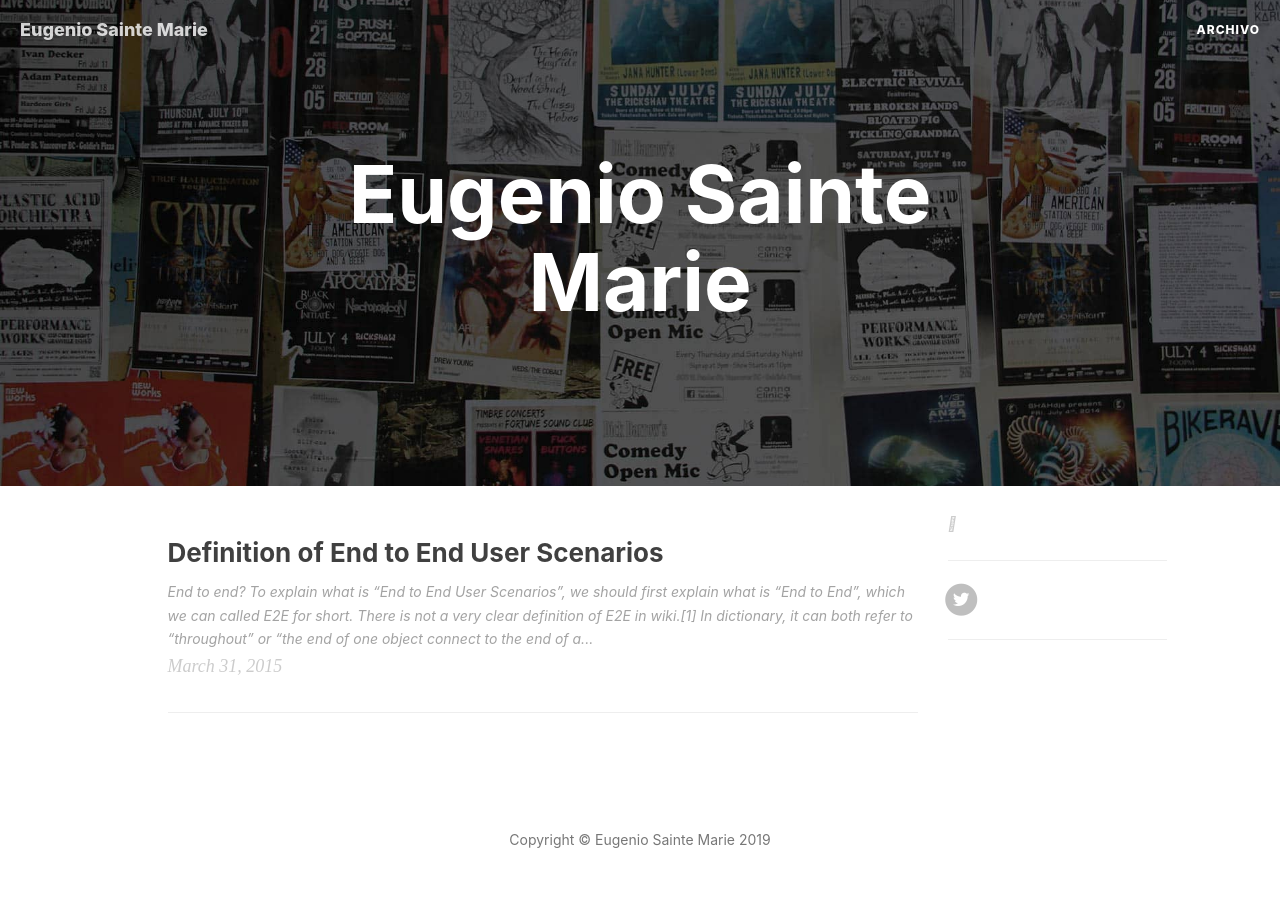
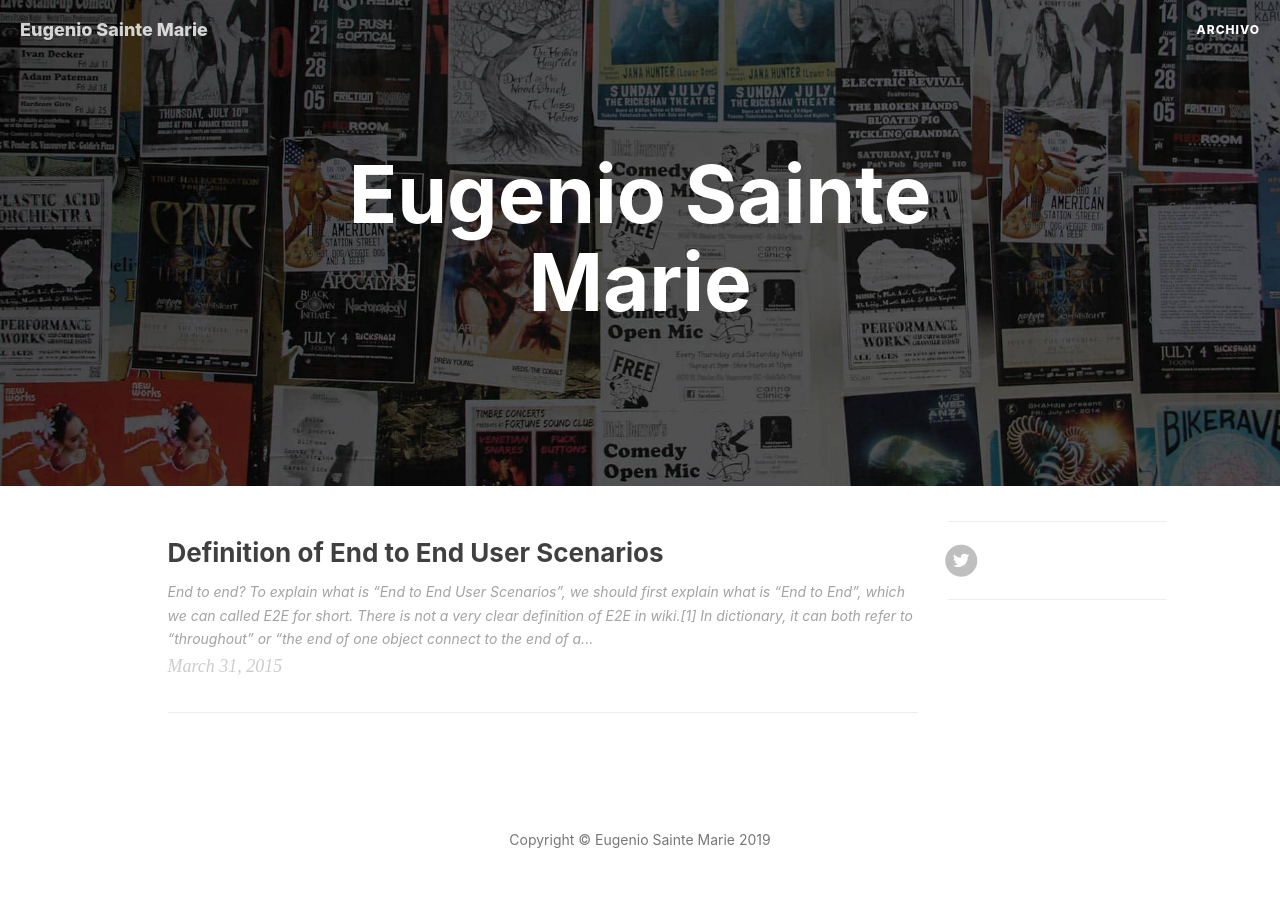
Before and after one commit to eugeniosaintemarie/notes, a Jekyll site: the page built from index.html, in a window 1280 px wide. Built offline with Jekyll 4.4.1, drawn with Linux system fonts in a browser that asks for light colours; nearby versions of some CDN libraries; the list of posts is cut into pages by our own code; comment, search, counter and statistics services are not loaded.

Commit message:
Update featured-tags.html

```diff
--- a/_includes/featured-tags.html
+++ b/_includes/featured-tags.html
@@ -7,7 +7,7 @@
     {% if include.bottom %}
         <hr class="hidden-sm hidden-xs">
     {% endif %}
-    <h5><a href="{{'/archive/' | prepend: site.baseurl }}"><i class="fas fa-tags"></i></a></h5>
+    <!--<h5><a href="{{'/archive/' | prepend: site.baseurl }}">ETIQUETAS</a></h5>-->
     <div class="tags">
         {% capture tags %}
         {% comment %}
```
